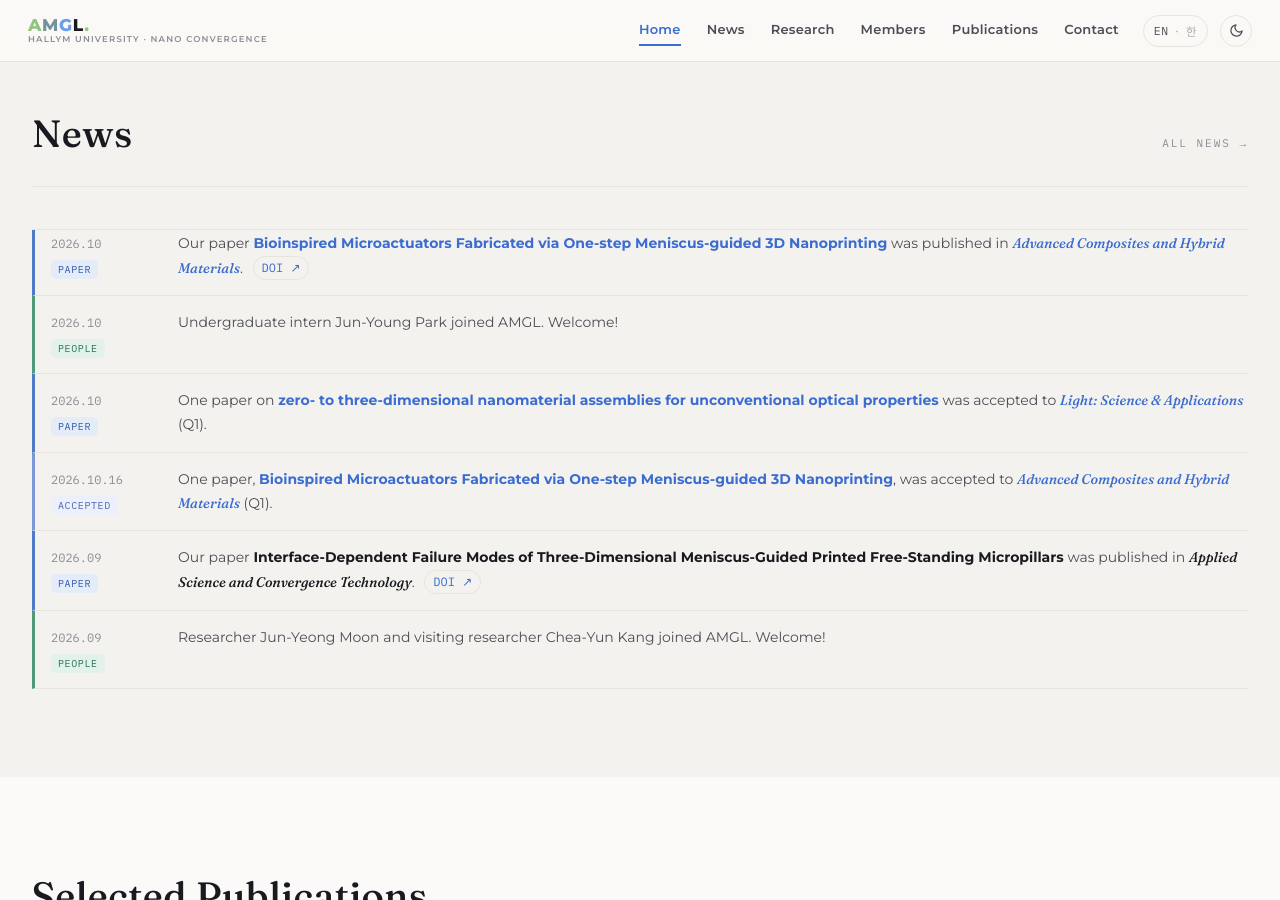
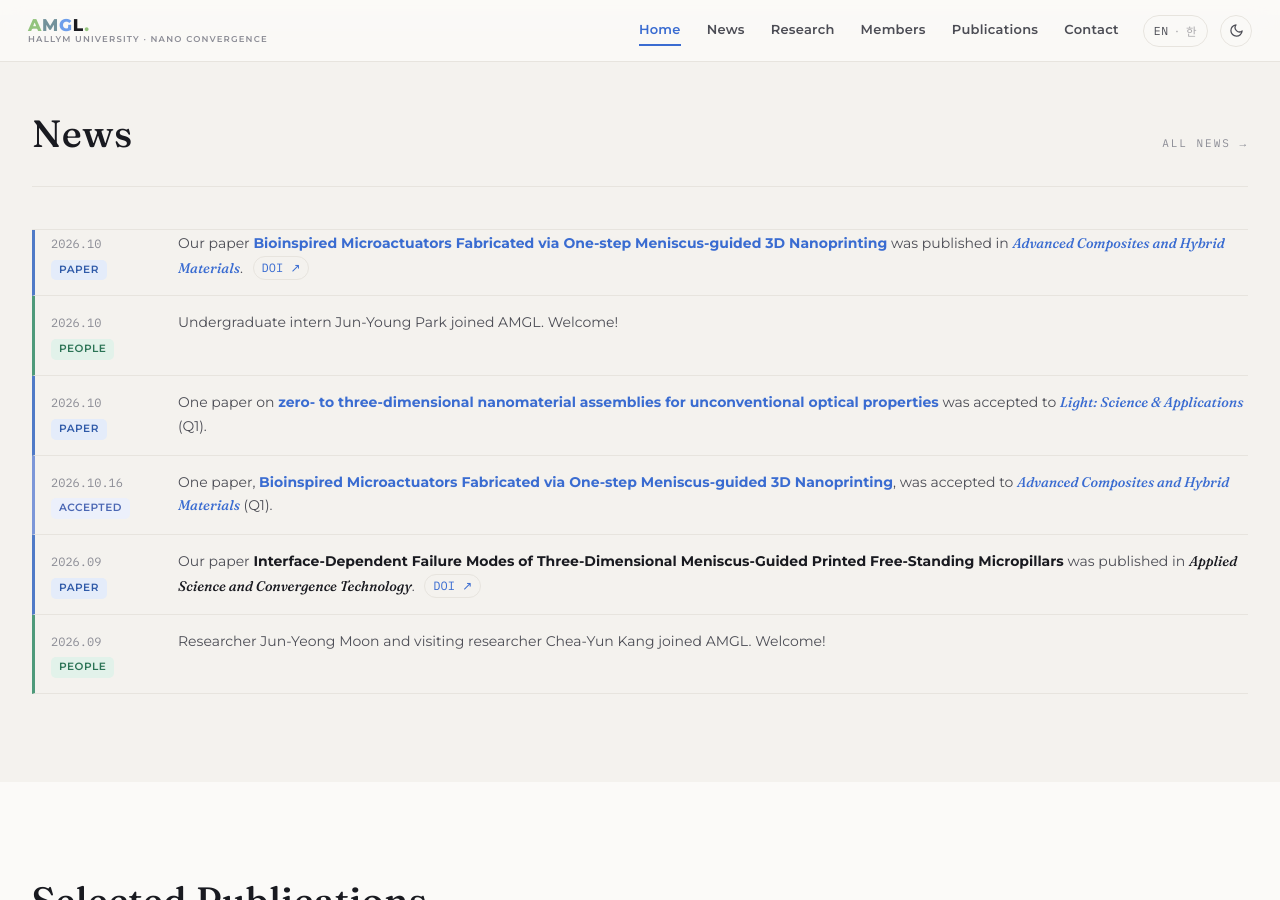
Before and after one commit to HTKRS/AMGL, a Jekyll site: the page built from index.html, in a window 1280 px wide and 900 px high, scrolled down 1090 px. Built offline with Jekyll 4.4.1, drawn with Linux system fonts in a browser that asks for light colours.

Commit message:
Use sans font for Korean badges and labels (mono font has no Hangul)
Co-Authored-By: Claude Fable 5.1 <noreply@anthropic.com>
Claude-Session: https://claude.ai/code/session_01Uz45pWzNCdRaapQSu9CaUD

```diff
--- a/assets/css/style.css
+++ b/assets/css/style.css
@@ -439,7 +439,9 @@ a.section-note:hover { color: var(--accent); }
 }
 .news-item:first-child { padding-top: 2px; }
 .news-date { display: flex; flex-direction: column; gap: 6px; align-items: flex-start; }
-.news-cat { display: inline-block; font-family: var(--mono); font-size: 10px; letter-spacing: 0.06em; text-transform: uppercase; padding: 2px 7px; border-radius: 5px; line-height: 1.5; }
+.news-cat { display: inline-block; font-family: var(--sans); font-size: 11px; font-weight: 600; letter-spacing: 0.02em; padding: 2px 8px; border-radius: 5px; line-height: 1.6; -webkit-font-smoothing: antialiased; }
+[data-lang="en"] .news-cat { font-size: 10.5px; letter-spacing: 0.05em; text-transform: uppercase; }
+[data-lang="ko"] .news-count, [data-lang="ko"] .section-note, [data-lang="ko"] .rr-papers-label, [data-lang="ko"] .recruit-contact .label, [data-lang="ko"] .contact-row .label { font-family: var(--sans); font-size: 12px; letter-spacing: 0.02em; text-transform: none; }
 .news-item { border-left: 3px solid transparent; padding-left: 16px; }
 .nc-paper { border-left-color: #4f7ac7; }      .nc-paper .news-cat { background: #e4ecfa; color: #2f5aa8; }
 .nc-accepted { border-left-color: #7c97d8; }   .nc-accepted .news-cat { background: #ecf0fb; color: #4a66b3; }
```
